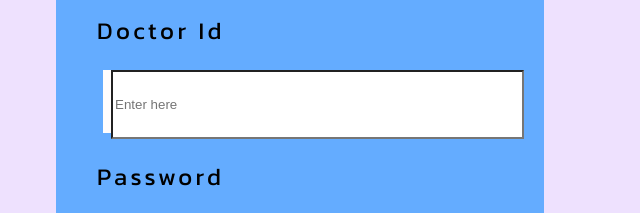
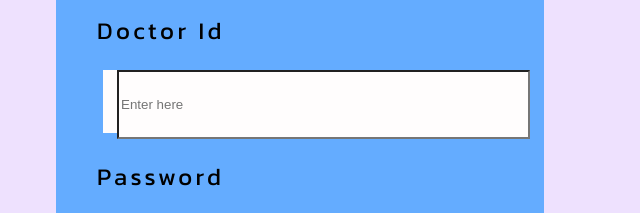
Before and after one commit to Srivarshan-T/medicast, a plain HTML site: page desktop_16.html in a window 1280 px wide. Shown: the part 406-619 px from the top of the page, 417-1057 px from the left. Drawn offline with Linux system fonts and the light colour scheme; a web font is replaced by a local one.

Commit message:
Update desktop_16.html

```diff
--- a/desktop_16.html
+++ b/desktop_16.html
@@ -56,7 +56,7 @@
           Doctor Id
           </div>
           <div class="rectangle-2">
-            <input type="email" class="rectangle-3" placeholder="Enter here" >
+            <input type="email" class="rectangle-2" placeholder="Enter here" >
           </div>
           <div class="password">
           Password
```
